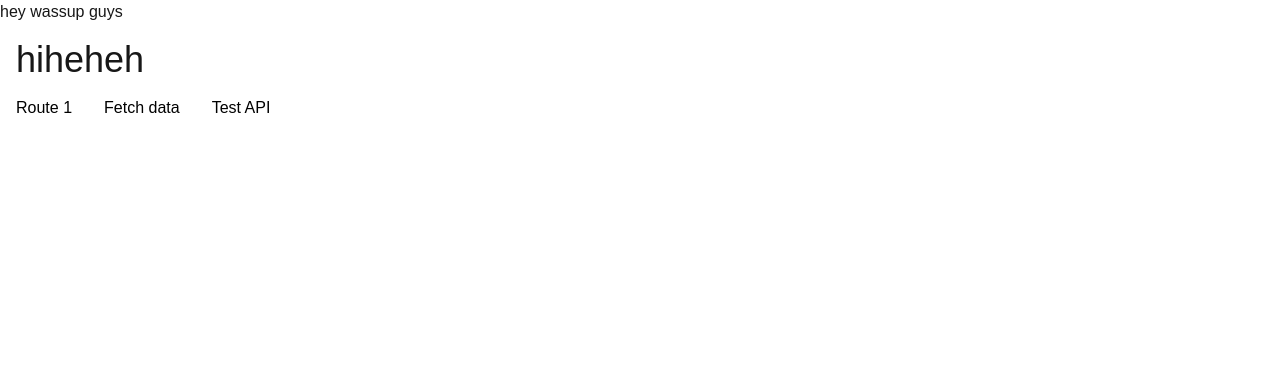
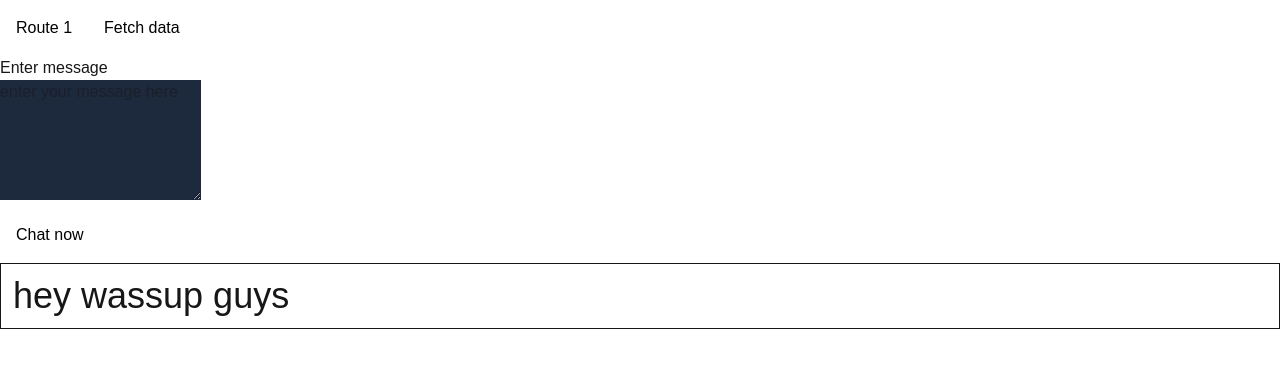
Before and after one commit to kartik-667/Bytechat-ai-chat-streaming, a Next.js app: page / in a window 1280 px wide. Shown: the top 368 px of the page. Built offline with nearby package versions, Linux system fonts and the light colour scheme.

Commit message:
used openrouter free key instead, now chat working fine

```diff
--- a/app/api/chat/route.js
+++ b/app/api/chat/route.js
@@ -1,28 +1,37 @@
 import OpenAI from "openai";
 
 const openai=new OpenAI({
+    baseURL: 'https://openrouter.ai/api/v1',
     apiKey:process.env.OPENAI_API_KEY
 })
 
 export async function POST(request){
     try {
-        const {message}=request.json()
+        const {message}=await request.json()
+        if(!message || message.trim().length ==0){
+            return Response.json({
+                msg:"Message cant be empty"
+            },{status:402})
+        }
 
        const completion= await openai.chat.completions.create({
-            model:"gpt-3.5-turbo",
+            model:"gpt-4o-mini",
             messages:[
                 {role:"user",
-                    content:message
+                content:message
                 }
             ]
         })
 
         return Response.json({
             response:completion.choices[0].message.content
-        })
+        },{status:200})
 
     } catch (error) {
         console.log("some error occured",error);
+        return Response.json({
+            error:"Some error occured"
+        },{status:500})
 
 
     }
--- a/app/page.js
+++ b/app/page.js
@@ -1,8 +1,11 @@
 "use client"
 
 import Link from 'next/link'
-import React from 'react'
+import React, { useState } from 'react'
 function page() {
+  const [loading, setloading] = useState(false)
+  const [message, setmessage] = useState("")
+  const [response, setresponse] = useState("hey wassup guys")
 
   async function getdata(){
     let res1=await fetch("/api/test")
@@ -33,17 +36,64 @@ function page() {
     }
   }
 
+  const handleChat= async ()=>{
+    setloading(true)
+    setresponse("")
+    // setmessage("") //reset the old msg
+
+    try {
+      const res=await fetch("/api/chat",{
+        method:"POST",
+        headers:{
+          "Content-Type":"application/json"
+        },
+        body:JSON.stringify({message})
+      })
+
+      const data=await res.json()
+      if(data) setresponse(data.response)
+
+      return
+
+
+    } catch (error) {
+      console.log(error,"error occured");
+      setresponse("Error "+error.message)
+
+
+    }finally{
+      setloading(false)
+    }
+
+  }
+
   return (
     <div>
-      <h1>hey wassup guys </h1>
-      <h1 className='text-4xl white ml-4 mt-4'>hiheheh</h1>
       <Link href="/route1">
       <button className='bg-white text-black cursor-pointer m-2 p-2 rounded-md '>Route 1</button>
 
 
       </Link>
       <button onClick={getdata} className='bg-white text-black cursor-pointer m-2 p-2 rounded-md '>Fetch data</button>
-      <button onClick={testapi_func} className='bg-white text-black cursor-pointer m-2 p-2 rounded-md '>Test API</button>
+
+
+      <div>
+        <label htmlFor="t1">Enter message</label>
+        <br />
+        <textarea rows={5} cols={20} placeholder='enter your message here ' name="" id="t1" value={message} onChange={(e)=> setmessage(e.target.value)} className='bg-slate-800'></textarea>
+        <br />
+         <button onClick={handleChat} className='bg-white text-black cursor-pointer m-2 p-2 rounded-md '>Chat now </button>
+      </div>
+
+      {loading && (
+        <h1>Loading...</h1>
+      )}
+
+      {response && (
+        <div className='border-red-400'>
+          <h1 className='text-4xl p-3 border-1 min-w-3xs'>{response}</h1>
+        </div>
+      )}
 
     </div>
   )
```
